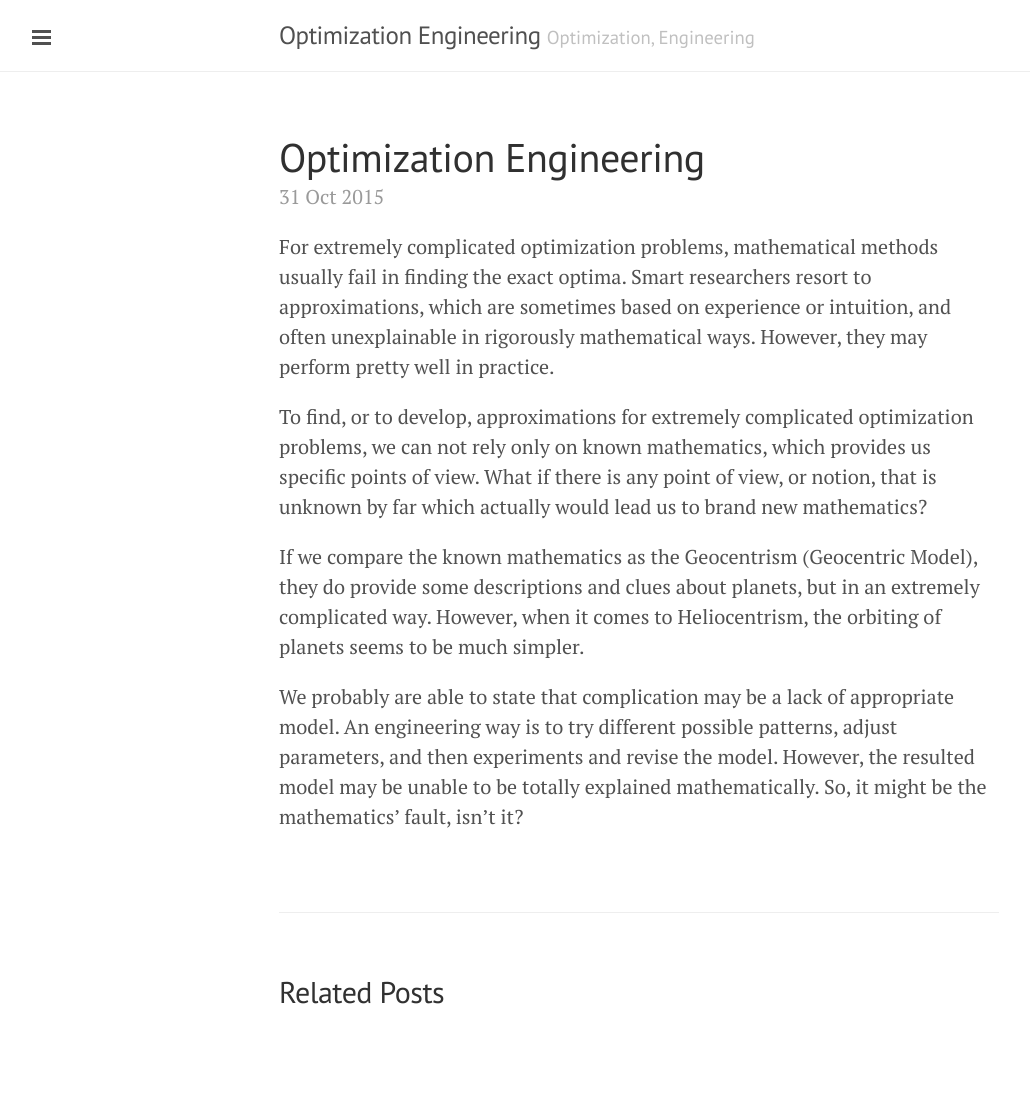
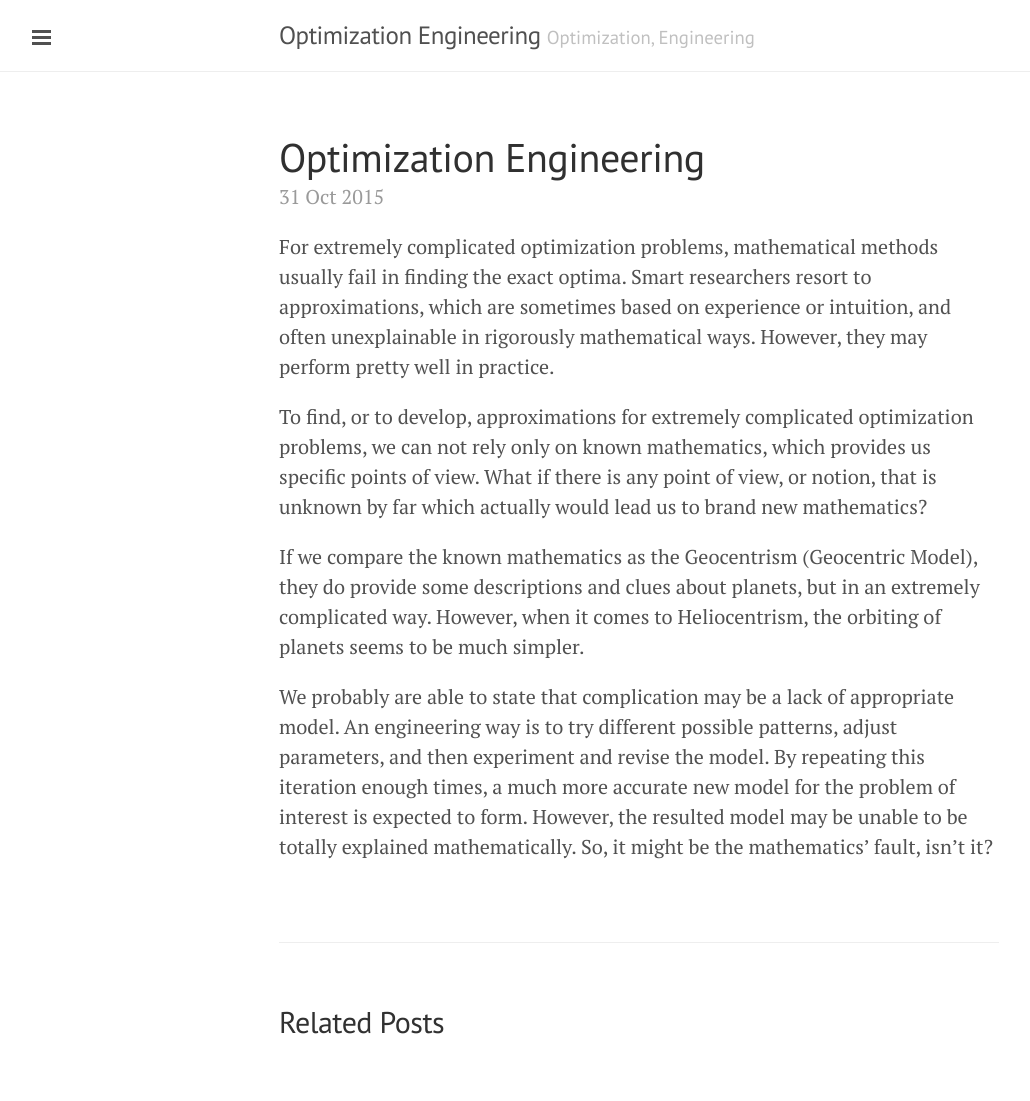
Before and after one commit to Amuwa/Amuwa.github.io, a Jekyll site: the page built from _posts/2015-10-31-optimization-engineering.markdown, in a window 1280 px wide. Shown: the whole page, without its empty margins (1-1031 px from the left). Built offline with Jekyll 4.4.1, drawn with Linux system fonts in a browser that asks for light colours; before the commit the page ends 1071 px from its top, so only the background shows below that.

Commit message:
Post update: Optimization Engineering

```diff
--- a/_posts/2015-10-31-optimization-engineering.markdown
+++ b/_posts/2015-10-31-optimization-engineering.markdown
@@ -9,4 +9,4 @@ To find, or to develop, approximations for extremely complicated optimization pr
 
 If we compare the known mathematics as the Geocentrism (Geocentric Model), they do provide some descriptions and clues about planets, but in an extremely complicated way. However, when it comes to Heliocentrism, the orbiting of planets seems to be much simpler.
 
-We probably are able to state that complication may be a lack of appropriate model. An engineering way is to try different possible patterns, adjust parameters, and then experiments and revise the model. However, the resulted model may be unable to be totally explained mathematically. So, it might be the mathematics' fault, isn't it?
+We probably are able to state that complication may be a lack of appropriate model. An engineering way is to try different possible patterns, adjust parameters, and then experiment and revise the model. By repeating this iteration enough times, a much more accurate new model for the problem of interest is expected to form. However, the resulted model may be unable to be totally explained mathematically. So, it might be the mathematics' fault, isn't it?
```
